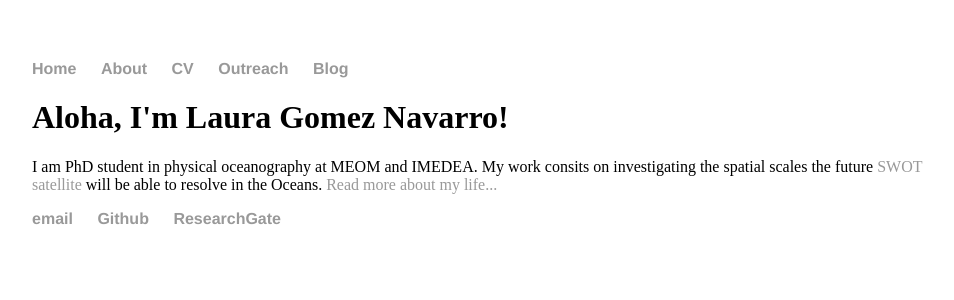
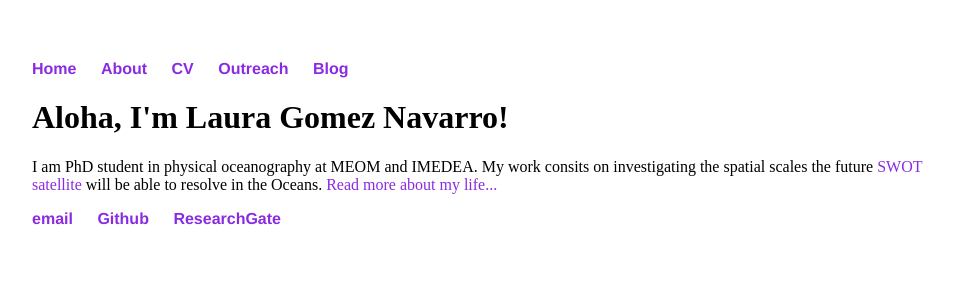
Before and after one commit to LauraGomezNavarro/LauraGomezNavarro.github.io, a Jekyll site: the page built from index.html, in a window 1280 px wide. Shown: the top 300 px of the page, without its empty margins (160-1114 px from the left). Built offline with Jekyll 4.4.1, drawn with Linux system fonts in a browser that asks for light colours.

Commit message:
Update main.css
changed color #999 to blueviolet

```diff
--- a/css/main.css
+++ b/css/main.css
@@ -14,6 +14,6 @@ nav ul li, footer ul li {
 }
 a {
     text-decoration: none;
-    color: #999;
+    color: blueviolet;
 }
 a:hover {
```
